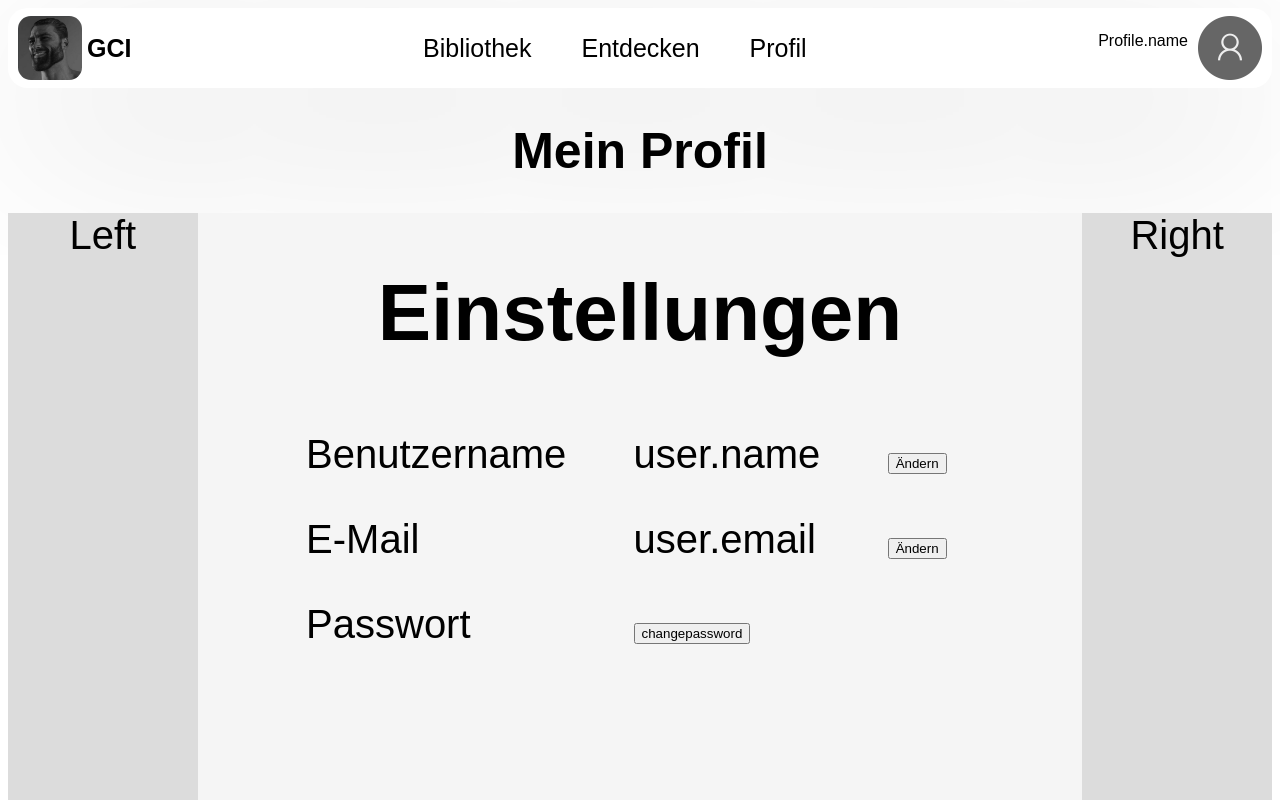
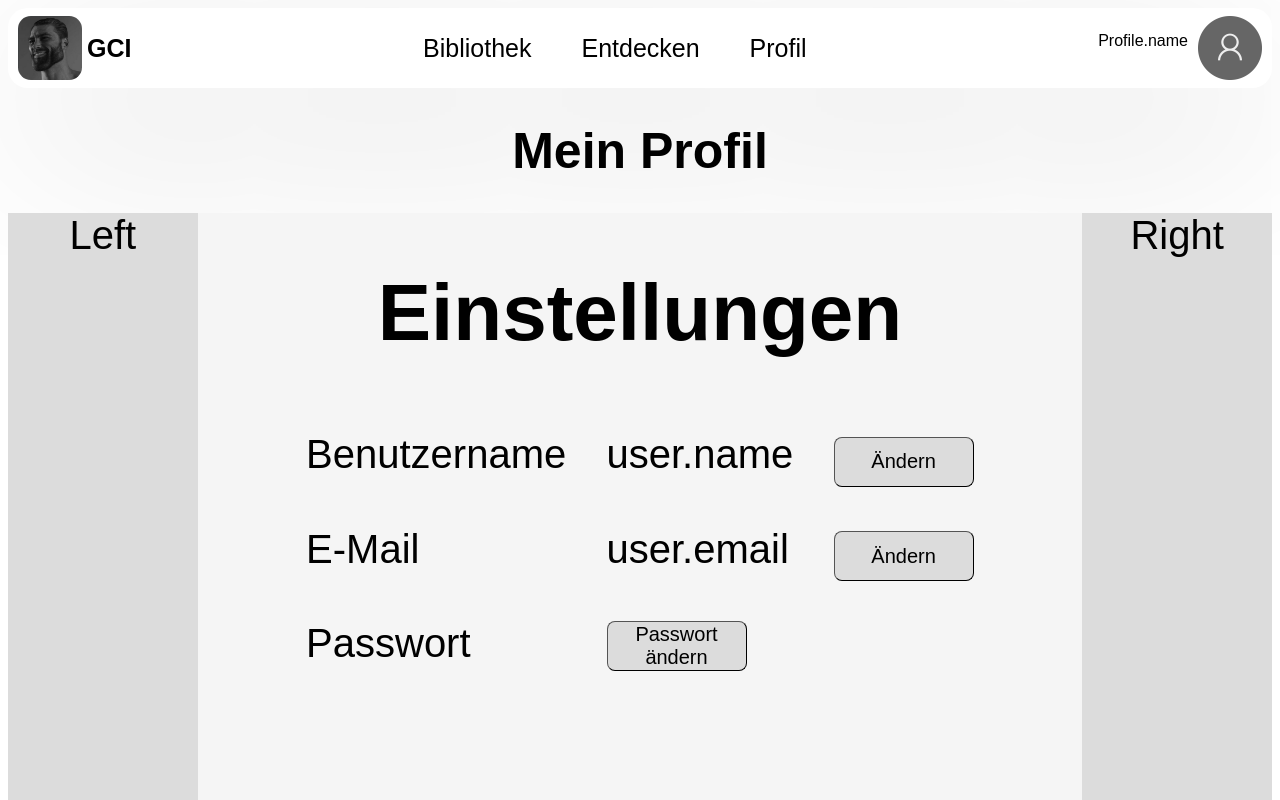
Before and after one commit to ArchdragonPeak/gc_industries, a Vue app in the folder frontend/: page /profile in a window 1280 px wide. Shown: the top 800 px of the page. Built offline with nearby package versions, Linux system fonts and the light colour scheme.

Commit message:
aligned style for search and buttons in profile

```diff
--- a/frontend/src/components/GameListItem.vue
+++ b/frontend/src/components/GameListItem.vue
@@ -39,6 +39,7 @@
         display: inline-block;
         vertical-align: top;
         width: 50%;
+        text-align: left;
     }
     .gameicon{
         display: inline-block;
--- a/frontend/src/views/DiscoverView.vue
+++ b/frontend/src/views/DiscoverView.vue
@@ -1,9 +1,9 @@
 <template>
   <h1 class="title">Entdecken</h1>
 
-  <input type="text" v-model="input" placeholder="Search games..." />
+  <input class="search" type="text" v-model="input" placeholder="Spiel suchen..." />
   <div class="item error" v-if="input && !filteredGames.length">
-    <p>No results found!</p>
+    <p id="no-game-found">Es wurde leider kein Spiel gefunden!</p>
   </div>
   <TestGameList :games="filteredGames" listTitle="Suche" v-model="input" v-if="input && filteredGames.length"></TestGameList>
   <TestGameList :games="games" listTitle="Angesagt"></TestGameList>
@@ -52,6 +52,20 @@ export default {
 </script>
 
 <style scoped>
+.search {
+  background-color: gainsboro;
+  height: 50px;
+  width: 40%;
+  border: 0;
+  border-radius: 12px;
+  font-size: 35px;
+  padding-left: 2%;
+  padding-right: 2%;
+  text-align: center;
+}
+#no-game-found {
+  font-size: 25px;
+}
 body {
     overflow-y: scroll;
 }
--- a/frontend/src/views/ProfileView.vue
+++ b/frontend/src/views/ProfileView.vue
@@ -11,12 +11,12 @@
             <div class="grid-container">
                 <div class="grid-item">Benutzername</div>
                 <div class="grid-item">user.name</div>
-                <div class="grid-item"><button>Ändern</button> </div>
+                <div class="grid-item"><button id="username-button">Ändern</button> </div>
                 <div class="grid-item">E-Mail</div>
                 <div class="grid-item">user.email</div>
-                <div class="grid-item"><button>Ändern</button> </div>
+                <div class="grid-item"><button id="email-button">Ändern</button> </div>
                 <div class="grid-item">Passwort</div>
-                <div class="grid-item"><button>changepassword</button> </div>
+                <div class="grid-item"><button id="pass-button">Passwort ändern</button> </div>
                 <div class="grid-item"> </div>
             </div>
         </div>
@@ -31,6 +31,23 @@
 </script>
 
 <style scoped>
+button {
+    height: 50px;
+    width: 140px;
+    text-align: center;
+    background-color: gainsboro;
+    border-width: 1px;
+    border-radius: 8px;
+    font-size: 20px;
+}
+button:active {
+    height: 50px;
+    width: 140px;
+    text-align: center;
+    background-color: whitesmoke;
+    border-width: 1px;
+    border-color: white;
+}
 .grid-container {
   display: grid;
   grid-template-columns: auto auto auto;
```
